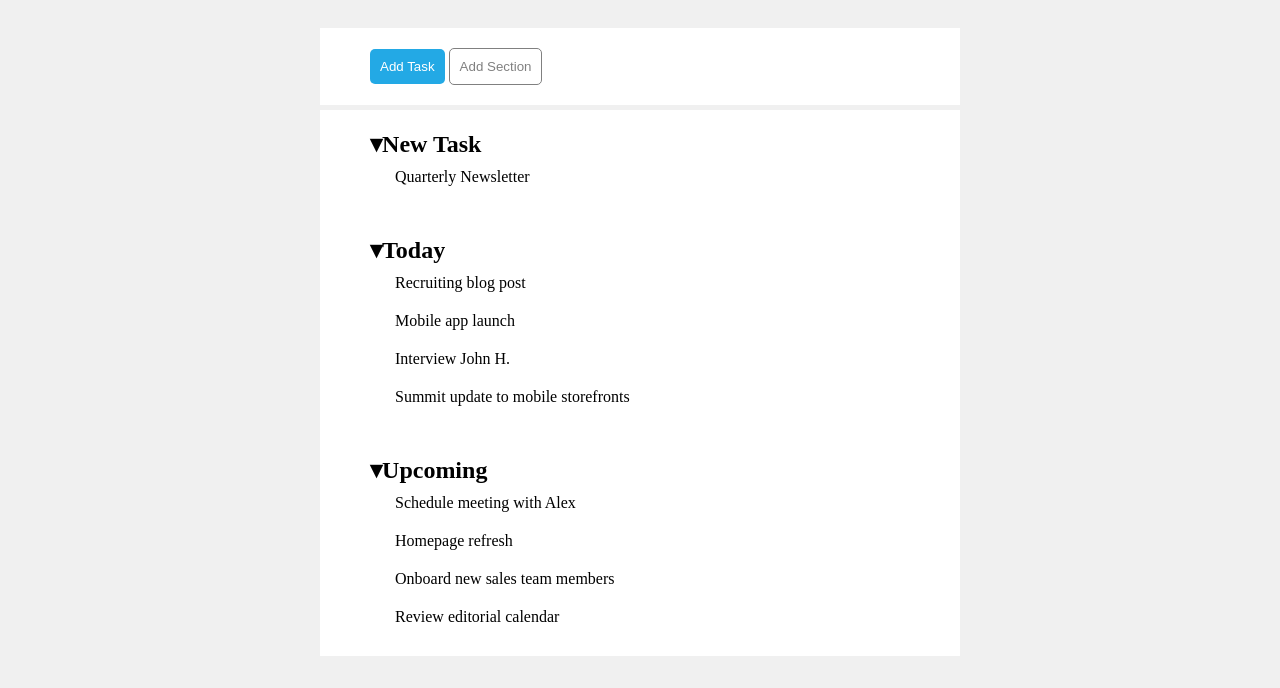
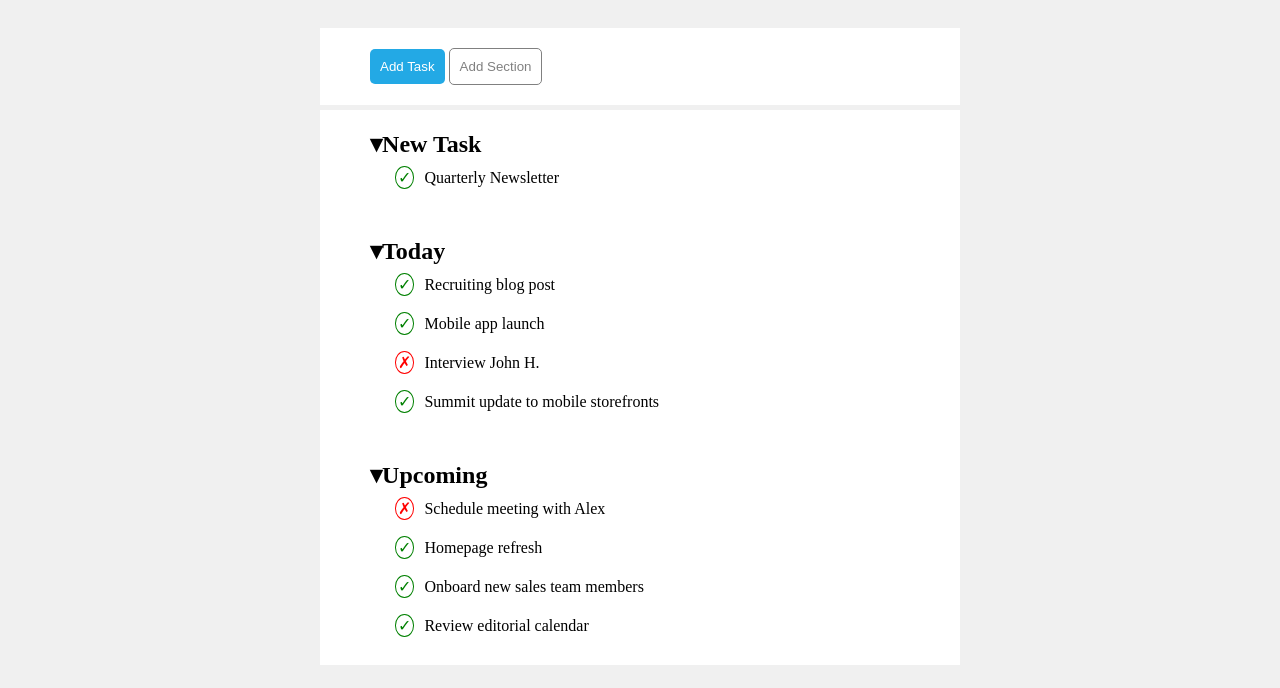
Before and after one commit to Eddyfabbricatore/html-css-toboolist, a plain HTML site: page index.html in a window 1280 px wide. Shown: the part 112-800 px from the top of the page. Drawn offline with Linux system fonts and the light colour scheme.

Commit message:
check e cross

```diff
--- a/index.html
+++ b/index.html
@@ -31,7 +31,7 @@
       <ul>
         <li>Recruiting blog post</li>
         <li>Mobile app launch</li>
-        <li>Interview John H.</li>
+        <li class="cross">Interview John H.</li>
         <li>Summit update to mobile storefronts</li>
       </ul>
     </section>
@@ -39,7 +39,7 @@
     <section>
       <span>Upcoming</span>
       <ul>
-        <li>Schedule meeting with Alex</li>
+        <li class="cross">Schedule meeting with Alex</li>
         <li>Homepage refresh</li>
         <li>Onboard new sales team members</li>
         <li>Review editorial calendar</li>
--- a/style.css
+++ b/style.css
@@ -70,3 +70,22 @@ ul li{
   padding: 10px 25px;
   list-style-type: none;
 }
+
+ul li:before{
+  content: '\2713';
+  margin-right: 10px;
+  color: green;
+  border: 1px solid green;
+  padding: 2px;
+  border-radius: 50%;
+}
+
+.cross::before{
+  content: none;
+  content: '\2717';
+  margin-right: 10px;
+  color: red;
+  border: 1px solid red;
+  padding: 2px;
+  border-radius: 50%;
+}
```
